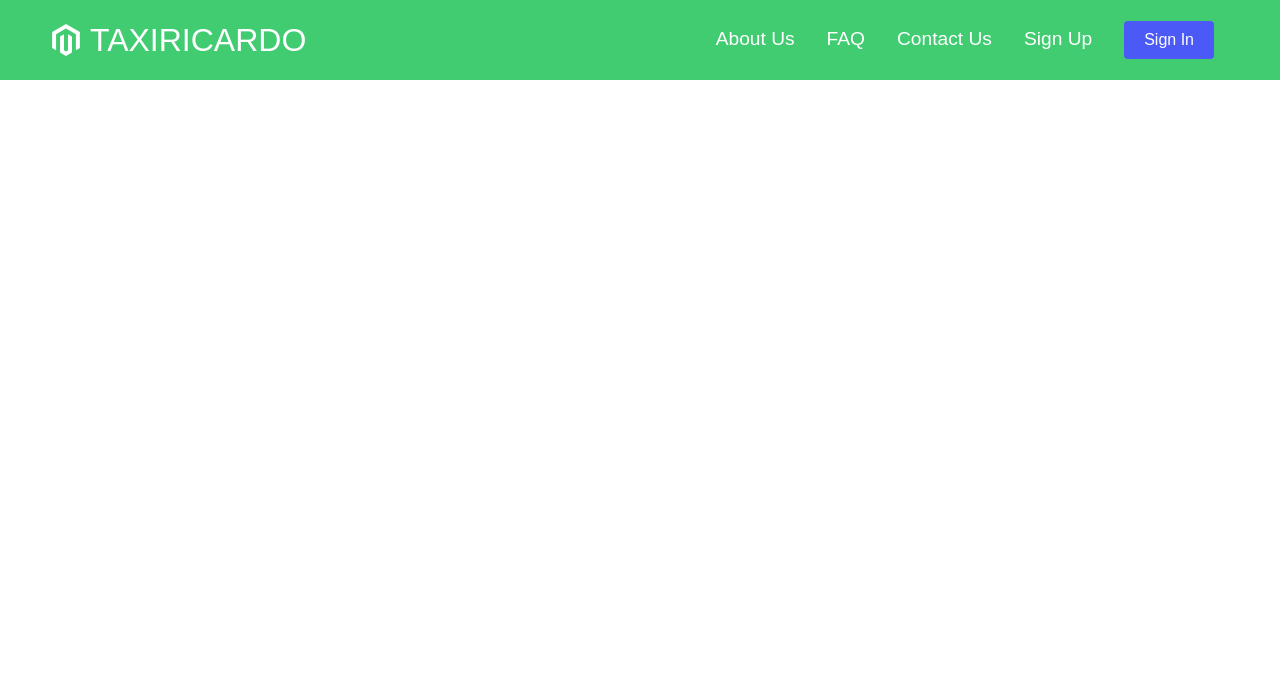
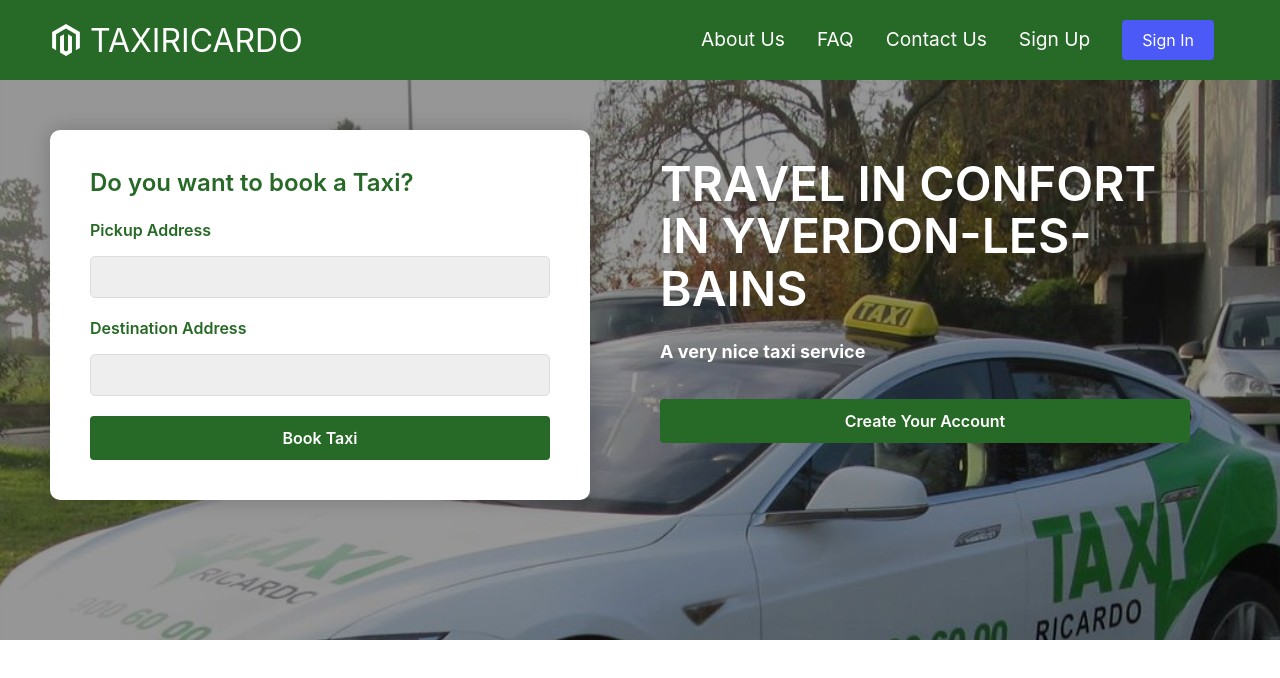
Before and after one commit to diogo-guimaraes-repo/taxi-app, a React (Create React App) app in the folder taxi-app/: page / in a window 1280 px wide. Shown: the top 678 px of the page. Built offline with nearby package versions, Linux system fonts and the light colour scheme.

Commit message:
add hero section

```diff
--- a/taxi-app/src/App.js
+++ b/taxi-app/src/App.js
@@ -1,5 +1,6 @@
 import React from 'react';
 import GlobalStyle from './globalStyles';
+import Home from './pages/HomePage/Home';
 import { BrowserRouter as Router, Switch, Route } from 'react-router-dom';
 import {Navbar} from './components';
 
@@ -8,7 +9,9 @@ function App() {
     <Router>
       <GlobalStyle/>
       <Navbar/>
-      <Switch></Switch>
+      <Switch>
+        <Route path='/' exact component={Home}/>
+      </Switch>
     </Router>
   );
 }
--- /dev/null
+++ b/taxi-app/src/components/Hero/Hero.elements.js
@@ -0,0 +1,149 @@
+import styled from 'styled-components';
+import { Link } from 'react-router-dom';
+import { Container, Button, SharedStyles } from '../../globalStyles';
+import BgImg from '../../assets/bg-image.svg';
+
+export const Section = styled.section`
+  background: url(${BgImg});
+  height: 70vh;
+  width: 100vw;
+  background-size: cover;
+  background-repeat: no-repeat;
+`;
+
+export const SectionOverlay = styled.div`
+    position: absolute;
+    background-color: rgba(0, 0, 0, 0.41);
+    height: 70vh;
+    width: 100%;
+`;
+
+export const HeroRow = styled.div`
+  display: flex;
+  margin: 0 -15px -15px -15px;
+  flex-wrap: wrap;
+  align-items: center;
+  flex-direction: row-reverse;
+`;
+
+export const HeroColumn = styled.div`
+  margin-bottom: 15px;
+  padding-right: 15px;
+  padding-left: 15px;
+  flex: 1;
+  max-width: 50%;
+  flex-basis: 50%;
+  @media screen and (max-width: 768px) {
+    max-width: 100%;
+    flex-basis: 100%;
+    display: flex;
+    justify-content: center;
+  }
+`;
+
+export const StyledFormWrapper = styled.div`
+  max-width: 540px;
+  padding-top: 50px;
+  padding-bottom: 60px;
+
+  @media screen and (max-width: 768px) {
+    padding-bottom: 65px;
+  }
+`;
+
+export const StyledForm = styled.form`
+  width: 100%;
+  max-width: 700px;
+  padding: 40px;
+  background-color: #fff;
+  border-radius: 10px;
+  box-sizing: border-box;
+  box-shadow: 0px 0px 20px 0px rgba(0, 0, 0, 0.2);
+`;
+
+export const StyledInput = styled.input`
+  display: block;
+  width: 100%;
+  ${SharedStyles}
+`;
+
+export const StyledTextArea = styled.textarea`
+  background-color: #eee;
+  width: 100%;
+  min-height: 100px;
+  resize: none;
+  ${SharedStyles}
+`;
+
+export const FormHeading = styled.h2`
+  margin-bottom: 24px;
+  font-size: 1.5rem;
+  line-height: 1.1;
+  font-weight: 600;
+  color: #276926;
+`;
+
+export const FormLabel = styled.label`
+  display: inline-block;
+  font-size: 1rem;
+  font-weight: 600;
+  margin-bottom: 6px;
+  color: #276926;
+`
+
+export const FormButton = styled.button`
+border-radius: 4px;
+background: #276926;
+white-space: nowrap;
+padding: 12px 61px;
+color: #fff;
+font-size: 1rem;
+font-weight: 600;
+width: 100%;
+font-size: '20px';
+outline: none;
+border: none;
+cursor: pointer;
+
+&:hover {
+  transition: all 0.3s ease-out;
+  background: #fff;
+  background: #0467FB;
+}
+`;
+
+export const HeaderWrapper = styled.div`
+  max-width: 540px;
+  padding-top: 20px;
+  padding-bottom: 60px;
+  @media screen and (max-width: 768px) {
+    padding-bottom: 65px;
+  }
+`;
+
+export const HeaderBackground = styled.div`
+  max-width: 700px;
+  padding: 5px;
+  justify-content: center;
+
+   @media screen and (max-width: 768px) {
+      margin-top: 65px;
+      margin-bottom: -20px;
+  }
+`;
+
+export const Heading = styled.h1`
+margin-bottom: 24px;
+font-size: 48px;
+line-height: 1.1;
+font-weight: 600;
+color: #fff;
+`;
+
+export const Subtitle = styled.h2`
+  max-width: 440px;
+  margin-bottom: 35px;
+  font-size: 18px;
+  line-height: 24px;
+  color: #fff;
+`;
--- /dev/null
+++ b/taxi-app/src/components/Hero/Hero.js
@@ -0,0 +1,70 @@
+import React, {useState, useEffect} from 'react';
+import { Link } from 'react-router-dom';
+import { Container, Button } from '../../globalStyles';
+import {
+  Section,
+  SectionOverlay,
+  HeroRow,
+  HeroColumn,
+  StyledFormWrapper,
+  StyledForm,
+  StyledInput,
+  FormLabel,
+  FormButton,
+  FormHeading,
+  HeaderWrapper,
+  HeaderBackground,
+  Heading,
+  Subtitle
+} from './Hero.elements';
+
+const Hero = () => {
+    return (
+      <Section>
+        <SectionOverlay>
+        <Container>
+          <HeroRow>
+          <HeroColumn>
+              <HeaderWrapper>
+                <HeaderBackground>
+                  <Heading>
+                    TRAVEL IN CONFORT IN YVERDON-LES-BAINS
+                  </Heading>
+                  <Subtitle>
+                    A very nice taxi service
+                  </Subtitle>
+                  <Link to='/sign-up'>
+                    <FormButton>
+                      Create Your Account
+                    </FormButton>
+                  </Link>
+                </HeaderBackground>
+              </HeaderWrapper>
+            </HeroColumn>
+            <HeroColumn>
+              <StyledFormWrapper>
+                <StyledForm>
+                  <FormHeading>Do you want to book a Taxi?</FormHeading>
+                  <FormLabel>Pickup Address</FormLabel>
+                  <StyledInput
+                   type="text"
+                    name="origin"
+                  />
+                  <FormLabel>Destination Address</FormLabel>
+                  <StyledInput
+                    type="text"
+                    name="destination"
+                    />
+                  <FormButton>Book Taxi</FormButton>
+                </StyledForm>
+              </StyledFormWrapper>
+            </HeroColumn>
+
+          </HeroRow>
+        </Container>
+        </SectionOverlay>
+      </Section>
+  );
+};
+
+export default Hero;
--- a/taxi-app/src/components/Navbar/Navbar.elements.js
+++ b/taxi-app/src/components/Navbar/Navbar.elements.js
@@ -4,7 +4,7 @@ import { Link } from 'react-router-dom';
 import { Container } from '../../globalStyles';
 
 export const Nav = styled.nav`
-  background: #41cc72;
+  background: #276926;
   height: 80px;
   display: flex;
   justify-content: center;
@@ -67,7 +67,7 @@ text-align: center;
   left: ${({click}) => (click ? 0 : '-100%')};
   opacity: 1;
   transition: all 0.5s ease;
-  background: #41cc72;
+  background: #276926;
 }
 `;
 
--- a/taxi-app/src/components/Navbar/Navbar.js
+++ b/taxi-app/src/components/Navbar/Navbar.js
@@ -65,17 +65,17 @@ const Navbar = () => {
               </NavLinks>
             </NavItem>
             <NavItem>
-              <NavLinks to='/'>
+              <NavLinks to='/sign-up'>
                 Sign Up
               </NavLinks>
             </NavItem>
             <NavItemBtn>
               {button ? (
-              <NavBtnLink to="/sign-up">
+              <NavBtnLink to="/sign-in">
                 <Button primary>Sign In</Button>
               </NavBtnLink>
               ) : (
-                <NavBtnLink to="sign-up">
+                <NavBtnLink to="/sign-in">
                   <Button fontBig primary>
                     Sign In
                   </Button>
--- a/taxi-app/src/components/index.js
+++ b/taxi-app/src/components/index.js
@@ -1 +1,2 @@
 export {default as Navbar} from './Navbar/Navbar'
+export {default as Hero } from './Hero/Hero'
--- a/taxi-app/src/globalStyles.js
+++ b/taxi-app/src/globalStyles.js
@@ -1,11 +1,11 @@
-import styled, {createGlobalStyle} from 'styled-components'
+import styled, {createGlobalStyle, css} from 'styled-components'
 
 const GlobalStyle = createGlobalStyle`
 * {
   box-sizing:border-box;
   margin: 0;
   padding: 0;
-  font-family: 'Source Sans Pro', sans-serif;
+  font-family: -apple-system, BlinkMacSystemFont, 'Segoe UI', Roboto, Oxygen, Ubuntu, Cantarell, 'Open Sans', 'Helvetica Neue', sans-serif;
 }
 `;
 
@@ -46,4 +46,14 @@ cursor: pointer;
 }
 `;
 
+export const SharedStyles = css`
+  background-color: #eee;
+  height: 40px;
+  border-radius: 5px;
+  border: 1px solid #ddd;
+  margin: 10px 0 20px 0;
+  padding: 20px;
+  box-sizing: border-box;
+`;
+
 export default GlobalStyle
--- /dev/null
+++ b/taxi-app/src/pages/HomePage/Home.js
@@ -0,0 +1,12 @@
+import React from 'react';
+import { Hero } from '../../components';
+
+function Home() {
+  return (
+    <>
+      <Hero/>
+    </>
+  );
+}
+
+export default Home;
```
Also changed, not shown: taxi-app/src/assets/bg-image.png (added), taxi-app/src/assets/bg-image.svg (added).
